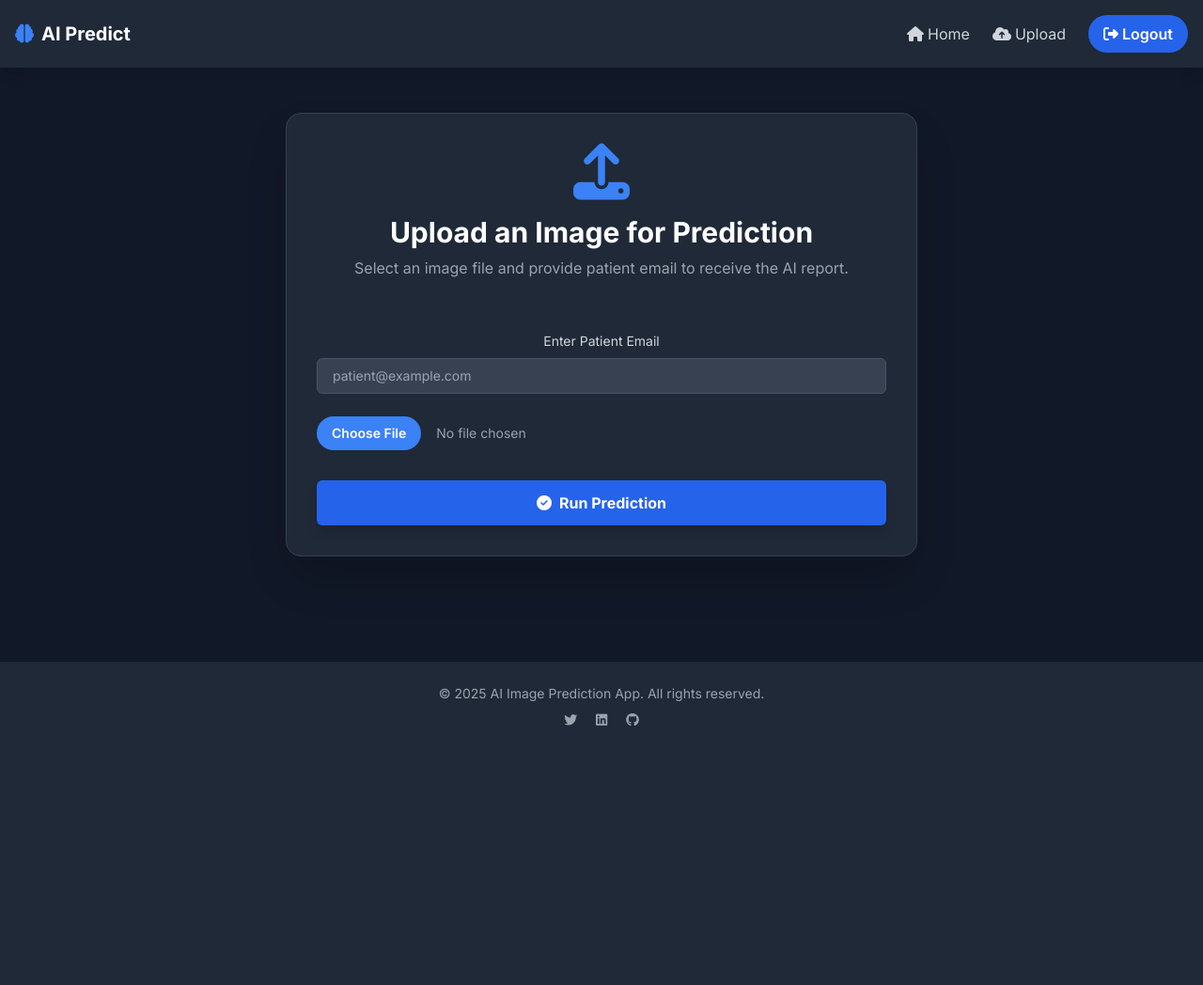
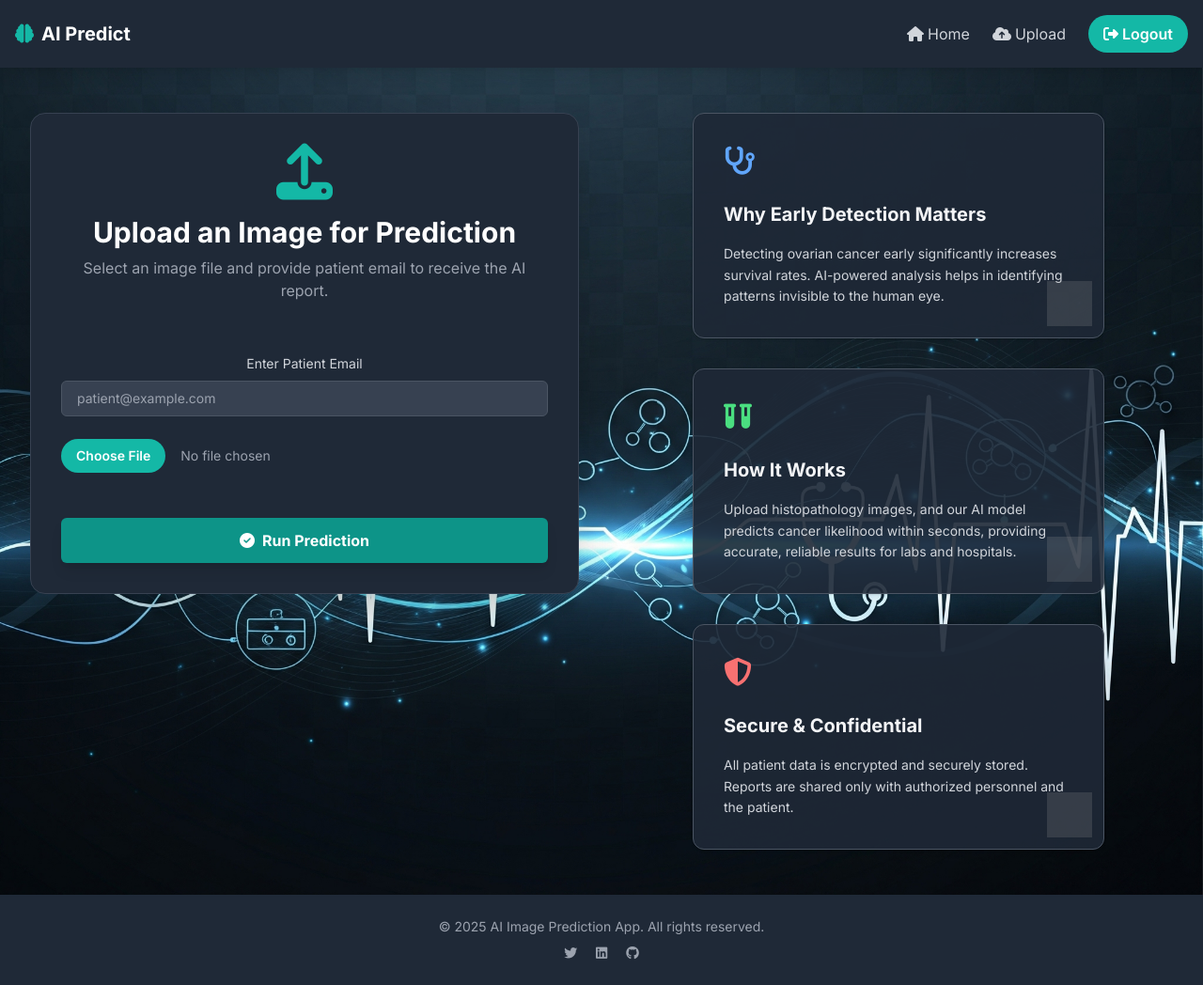
Before and after one commit to Shreeraksha3/Ovarian_Cancer_Detection, a Django app: page /upload/ in a window 1280 px wide. Shown: the whole page at 94% size. Before the commit the page ends 772 px from the top, so only its background shows below. Run offline with Django 5.2, Linux system fonts and the light colour scheme; the visitor is signed in with stand-in values (Sample User, id 1); some libraries are stand-ins or nearby versions; grey boxes are pictures that could not be loaded.

Commit message:
UI updated

```diff
--- a/myproject/imageapp/templates/base.html
+++ b/myproject/imageapp/templates/base.html
@@ -1,3 +1,4 @@
+{% load static %}
 <!DOCTYPE html>
 <html lang="en">
 <head>
@@ -11,7 +12,10 @@
         @import url('https://fonts.googleapis.com/css2?family=Inter:wght@400;600;700&display=swap');
         body {
             font-family: 'Inter', sans-serif;
-            @apply bg-gray-900 text-gray-100;
+            background-image: url("{% static 'imgs/bg.png' %}");
+            background-repeat: no-repeat;
+            background-size: cover;
+            background-position: center;
         }
         .container {
             @apply max-w-7xl mx-auto px-4 sm:px-6 lg:px-8;
@@ -22,8 +26,8 @@
 
     <nav class="bg-gray-800 shadow-lg sticky top-0 z-50">
         <div class="container mx-auto px-4 py-4 flex justify-between items-center">
-            <a href="{% url 'home' %}" class="flex items-center space-x-2 text-xl font-bold text-white hover:text-blue-400 transition-colors duration-200">
-                <i class="fas fa-brain text-blue-500"></i>
+            <a href="{% url 'home' %}" class="flex items-center space-x-2 text-xl font-bold text-white hover:text-teal-400 transition-colors duration-200">
+                <i class="fas fa-brain text-teal-500"></i>
                 <span>AI Predict</span>
             </a>
             <div class="flex items-center space-x-6">
@@ -36,7 +40,7 @@
                         <i class="fas fa-cloud-upload-alt"></i>
                         <span>Upload</span>
                     </a>
-                    <a href="{% url 'logout' %}" class="bg-blue-600 hover:bg-blue-700 text-white font-semibold py-2 px-4 rounded-full transition-colors duration-200">
+                    <a href="{% url 'logout' %}" class="bg-teal-500 hover:bg-teal-600 text-white font-semibold py-2 px-4 rounded-full transition-colors duration-200">
                         <i class="fas fa-sign-out-alt"></i> Logout
                     </a>
                 {% else %}
@@ -44,7 +48,7 @@
                         <i class="fas fa-sign-in-alt"></i>
                         <span>Login</span>
                     </a>
-                    <a href="{% url 'register' %}" class="bg-blue-600 hover:bg-blue-700 text-white font-semibold py-2 px-4 rounded-full transition-colors duration-200">
+                    <a href="{% url 'register' %}" class="bg-teal-500 hover:bg-teal-600 text-white font-semibold py-2 px-4 rounded-full transition-colors duration-200">
                         <i class="fas fa-user-plus"></i> Register
                     </a>
                 {% endif %}
--- a/myproject/imageapp/templates/imageapp/upload.html
+++ b/myproject/imageapp/templates/imageapp/upload.html
@@ -1,10 +1,12 @@
 {% extends 'base.html' %}
 {% block title %}Image Upload{% endblock %}
 {% block content %}
-<section class="py-12 px-4 flex items-center justify-center">
-    <div class="bg-gray-800 rounded-2xl shadow-2xl p-8 max-w-2xl w-full border border-gray-700">
+<section class="py-12 px-8 grid grid-cols-1 md:grid-cols-2 gap-12 items-start">
+
+    <!-- LEFT SIDE: Upload Form -->
+    <div class="bg-gray-800 rounded-2xl shadow-2xl p-8 w-full border border-gray-700">
         <div class="flex flex-col items-center text-center">
-            <i class="fas fa-upload text-6xl text-blue-500 mb-4"></i>
+            <i class="fas fa-upload text-6xl text-teal-500 mb-4"></i>
             <h1 class="text-3xl font-bold text-white mb-2">Upload an Image for Prediction</h1>
             <p class="text-gray-400 mb-8">Select an image file and provide patient email to receive the AI report.</p>
         </div>
@@ -28,14 +30,14 @@
             <div class="form-group text-center">
                 <label class="block mb-2 text-sm font-medium text-gray-300">
                     <span class="sr-only">Choose file</span>
-                    <input type="file" name="{{ form.image.name }}" id="{{ form.image.id_for_label }}"
+                    <input type="file" name="{{ form.image.name }}" id="imageUpload"
                            class="block w-full text-sm text-gray-400
                                   file:mr-4 file:py-2 file:px-4
                                   file:rounded-full file:border-0
                                   file:text-sm file:font-semibold
-                                  file:bg-blue-500 file:text-white
-                                  hover:file:bg-blue-600 transition duration-200 cursor-pointer"
-                           required>
+                                  file:bg-teal-500 file:text-white
+                                  hover:file:bg-teal-600 transition duration-200 cursor-pointer"
+                           onchange="previewImage(event)" required>
                 </label>
                 {% if form.image.errors %}
                     <p class="text-sm text-red-400 mt-2">{{ form.image.errors.as_text }}</p>
@@ -45,9 +47,21 @@
                 {% endif %}
             </div>
 
+            <!-- Image Preview Box -->
+            <div id="preview-container" class="mt-4 flex justify-center">
+                {% if uploaded_image_url %}
+                    <!-- Show uploaded image after prediction -->
+                    <img id="preview" src="{{ uploaded_image_url }}"
+                         alt="Uploaded Image" class="max-w-xs rounded-lg shadow-lg">
+                {% else %}
+                    <!-- Hidden before upload -->
+                    <img id="preview" class="hidden max-w-xs rounded-lg shadow-lg">
+                {% endif %}
+            </div>
+
             <!-- Submit Button -->
             <button type="submit"
-                    class="w-full bg-blue-600 hover:bg-blue-700 text-white font-bold py-3 rounded-md
+                    class="w-full bg-teal-600 hover:bg-teal-700 text-white font-bold py-3 rounded-md
                            shadow-lg transform hover:scale-105 transition duration-300 ease-in-out">
                 <i class="fas fa-check-circle mr-2"></i>Run Prediction
             </button>
@@ -56,7 +70,7 @@
         {% if predictions %}
             <div class="results-container mt-8 bg-gray-700 p-6 rounded-xl shadow-inner border border-gray-600">
                 <div class="flex items-center justify-center mb-4">
-                    <i class="fas fa-chart-line text-4xl text-blue-500 mr-4"></i>
+                    <i class="fas fa-chart-line text-4xl text-teal-500 mr-4"></i>
                     <h2 class="text-2xl font-bold text-white">Prediction Results</h2>
                 </div>
                 <ul class="space-y-2 mb-6">
@@ -70,7 +84,7 @@
 
                 <div class="highest-result bg-gray-800 p-4 rounded-lg border border-gray-700 flex flex-col sm:flex-row items-center justify-between">
                     <div class="flex items-center">
-                        <i class="fas fa-award text-3xl text-yellow-400 mr-4"></i>
+
                         <div>
                             <h3 class="text-lg font-bold text-yellow-400">Highest Probability:</h3>
                             <p class="text-gray-200 text-sm">Class: <span class="font-bold">{{ highest_class }}</span></p>
@@ -81,7 +95,7 @@
 
                 <div class="flex flex-col sm:flex-row space-y-4 sm:space-y-0 sm:space-x-4 mt-6">
                     <button type="button" onclick="sendPredictionEmail()"
-                            class="w-full bg-blue-600 hover:bg-blue-700 text-white font-bold py-3 rounded-md
+                            class="w-full bg-teal-600 hover:bg-teal-700 text-white font-bold py-3 rounded-md
                                    shadow-lg transform hover:scale-105 transition duration-300 ease-in-out">
                         <i class="fas fa-envelope mr-2"></i>Send Email
                     </button>
@@ -89,27 +103,61 @@
             </div>
         {% endif %}
     </div>
+
+    <!-- RIGHT SIDE: Info Sections -->
+    <div class="flex flex-col space-y-8">
+        <div class="bg-gray-800/90 rounded-xl shadow p-8 border border-gray-600 flex flex-col justify-between h-60 w-3/4 mx-auto relative">
+    <i class="fas fa-stethoscope text-3xl text-blue-400 mb-4"></i>
+    <h2 class="text-xl font-bold text-gray-100 mb-2">Why Early Detection Matters</h2>
+    <p class="text-gray-300 text-sm leading-relaxed">
+        Detecting ovarian cancer early significantly increases survival rates. AI-powered analysis helps in identifying patterns invisible to the human eye.
+    </p>
+    <img src="https://cdn-icons-png.flaticon.com/512/2966/2966487.png" alt="stethoscope background"
+         class="absolute bottom-3 right-3 w-12 h-12 opacity-20 pointer-events-none">
+</div>
+
+<div class="bg-gray-800/90 rounded-xl shadow p-8 border border-gray-600 flex flex-col justify-between h-60 w-3/4 mx-auto relative">
+    <i class="fas fa-vials text-3xl text-green-400 mb-4"></i>
+    <h2 class="text-xl font-bold text-gray-100 mb-2">How It Works</h2>
+    <p class="text-gray-300 text-sm leading-relaxed">
+        Upload histopathology images, and our AI model predicts cancer likelihood within seconds, providing accurate, reliable results for labs and hospitals.
+    </p>
+    <img src="https://cdn-icons-png.flaticon.com/512/3209/3209265.png" alt="lab test background"
+         class="absolute bottom-3 right-3 w-12 h-12 opacity-20 pointer-events-none">
+</div>
+
+<div class="bg-gray-800/90 rounded-xl shadow p-8 border border-gray-600 flex flex-col justify-between h-60 w-3/4 mx-auto relative">
+    <i class="fas fa-shield-alt text-3xl text-red-400 mb-4"></i>
+    <h2 class="text-xl font-bold text-gray-100 mb-2">Secure & Confidential</h2>
+    <p class="text-gray-300 text-sm leading-relaxed">
+        All patient data is encrypted and securely stored. Reports are shared only with authorized personnel and the patient.
+    </p>
+    <img src="https://cdn-icons-png.flaticon.com/512/2889/2889676.png" alt="shield background"
+         class="absolute bottom-3 right-3 w-12 h-12 opacity-20 pointer-events-none">
+</div>
+
+    </div>
 </section>
 
 <script>
 function sendPredictionEmail() {
     fetch('{% url "send_prediction_email" %}', {
         method: 'POST',
-            headers: {
-                'X-CSRFToken': document.querySelector('[name=csrfmiddlewaretoken]').value,
-            },
+        headers: { 'X-CSRFToken': document.querySelector('[name=csrfmiddlewaretoken]').value },
     })
-        .then(response => response.json())
-        .then(data => {
-            if (data.status === 'success') {
-                alert('Email sent successfully to the patient!');
-            } else {
-                alert('Failed to send email: ' + data.message);
+    .then(r => r.json())
+    .then(data => alert(data.status === 'success' ? 'Email sent successfully to the patient!' : 'Failed to send email: ' + data.message))
+    .catch(err => alert('Error sending email: ' + err));
 }
-        })
-        .catch(error => {
-            alert('Error sending email: ' + error);
-        });
+
+function previewImage(event) {
+    const preview = document.getElementById('preview');
+    const file = event.target.files[0];
+    if (file) {
+        preview.src = URL.createObjectURL(file);
+        preview.classList.remove('hidden');
+        preview.onload = () => URL.revokeObjectURL(preview.src);
+    }
 }
 </script>
 {% endblock %}
--- a/myproject/imageapp/views.py
+++ b/myproject/imageapp/views.py
@@ -38,7 +38,6 @@ def preprocess_image(image, target_size):
     image = np.array(image) / 255.0
     image = np.expand_dims(image, axis=0)
     return image
-
 # ---------- Heuristic: looks like H&E histopathology? ----------
 def is_histopathology_like(image_rgb: Image.Image) -> bool:
     """
@@ -88,6 +87,7 @@ def is_histopathology_like(image_rgb: Image.Image) -> bool:
     # Require at least 12% H&E-like pixels (tuneable)
     return tissue_ratio >= 0.12
 
+
 # ------------------ REGISTER VIEW ------------------
 def register(request):
     if request.method == 'POST':
@@ -110,6 +110,7 @@ def register(request):
     else:
         form = RegistrationForm()
     return render(request, 'imageapp/register.html', {'form': form})
+
 
 # ------------------ LOGIN VIEW ------------------
 from django.contrib.auth import get_user_model
@@ -146,6 +147,7 @@ def user_login(request):
 def home(request):
     return render(request, 'imageapp/home.html')
 
+
 # ------------------ IMAGE UPLOAD ------------------
 @login_required
 def image_upload(request):
@@ -157,6 +159,10 @@ def image_upload(request):
             image_instance.user = request.user
             image_instance.save()
 
+            # get uploaded image URL to keep preview after reload
+            uploaded_image_url = image_instance.image.url
+            context['uploaded_image_url'] = uploaded_image_url
+
             patient_email = request.POST.get('patient_email')
 
             try:
@@ -166,8 +172,7 @@ def image_upload(request):
                 # Open image
                 image_file = form.cleaned_data['image']
                 image = Image.open(image_file)
-
-                # Reject non-colored images early
+            # Reject non-colored images early
                 if image.mode not in ["RGB", "RGBA"]:
                     context['error_message'] = "Invalid image uploaded. Please upload a valid colored histopathology image."
                     context['form'] = form
@@ -185,6 +190,7 @@ def image_upload(request):
                 # Preprocess valid image
                 processed_image = preprocess_image(image_rgb, target_size=(224, 224))
 
+
                 # Make prediction
                 predictions = model.predict(processed_image).flatten()
                 highest_class_index = np.argmax(predictions)
@@ -196,6 +202,7 @@ def image_upload(request):
                 context['highest_class'] = highest_class_name
                 context['highest_probability'] = float(highest_probability)
 
+                # save for email
                 request.session['prediction_results'] = {
                     'predictions': context['predictions'],
                     'highest_class': highest_class_name,
@@ -212,6 +219,7 @@ def image_upload(request):
 
     context['form'] = form
     return render(request, 'imageapp/upload.html', context)
+
 
 # ------------------ SEND EMAIL ------------------
 @login_required
```
Also changed, not shown: myproject/imageapp/templates/imageapp/home.html (+9 -9 lines), myproject/imageapp/templates/imageapp/login.html (+20 -7 lines), myproject/imageapp/templates/imageapp/register.html (+24 -9 lines), myproject/imageapp/static/imgs/bg.png (added), myproject/imageapp/static/imgs/register.png (added). Lines whose indentation alone changed are shown as unchanged.
